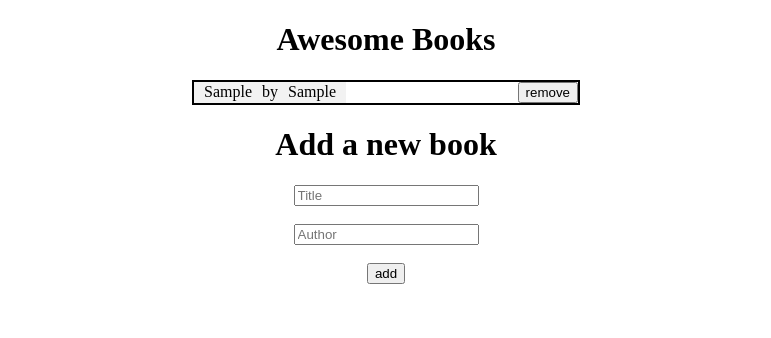
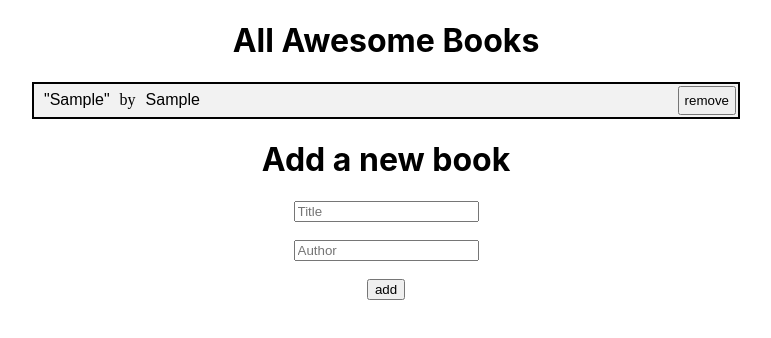
Before and after one commit to Juanse7793/Awesome-Books, a plain HTML site: page index.html in a window 1280 px wide. Both pictures are taken after typing "Sample", "Sample" into the empty fields and a click on the button "add". Shown: the whole page, without its empty margins (254-1025 px from the left). Drawn offline with Linux system fonts and the light colour scheme.

Commit message:
final changes

```diff
--- a/index.html
+++ b/index.html
@@ -9,7 +9,7 @@
 </head>
 <body>
     <main>
-        <h1>Awesome Books</h1>
+        <h1>All Awesome Books</h1>
         <section id="container">
         </section>
         <h1>Add a new book</h1>
--- a/script.js
+++ b/script.js
@@ -47,7 +47,7 @@ function display() {
     const rmBtn = document.createElement('button');
     const read = `
       <article id='book'>
-          <p>${book.title}</p> by
+          <p>"${book.title}"</p> by
           <p>${book.author}</p>
       </article>`;
 
--- a/style.css
+++ b/style.css
@@ -6,6 +6,7 @@ body main #form {
 
 h1 {
   text-align: center;
+  font-family: 'Inter', sans-serif;
 }
 
 .book-container {
@@ -21,13 +22,21 @@ article {
 #container {
   margin: auto;
   border: 2px solid black;
-  width: 30vw;
+  width: 55vw;
 }
 
 #book > p {
   margin: 0 10px 0 10px;
 }
 
-article:nth-child(odd) {
+.book-container:nth-child(odd) {
   background-color: #f2f2f2;
 }
+p{
+  font-family: sans-serif;
+}
+
+button {
+  padding: 5px 5px;
+  margin: 2px;
+}
```
